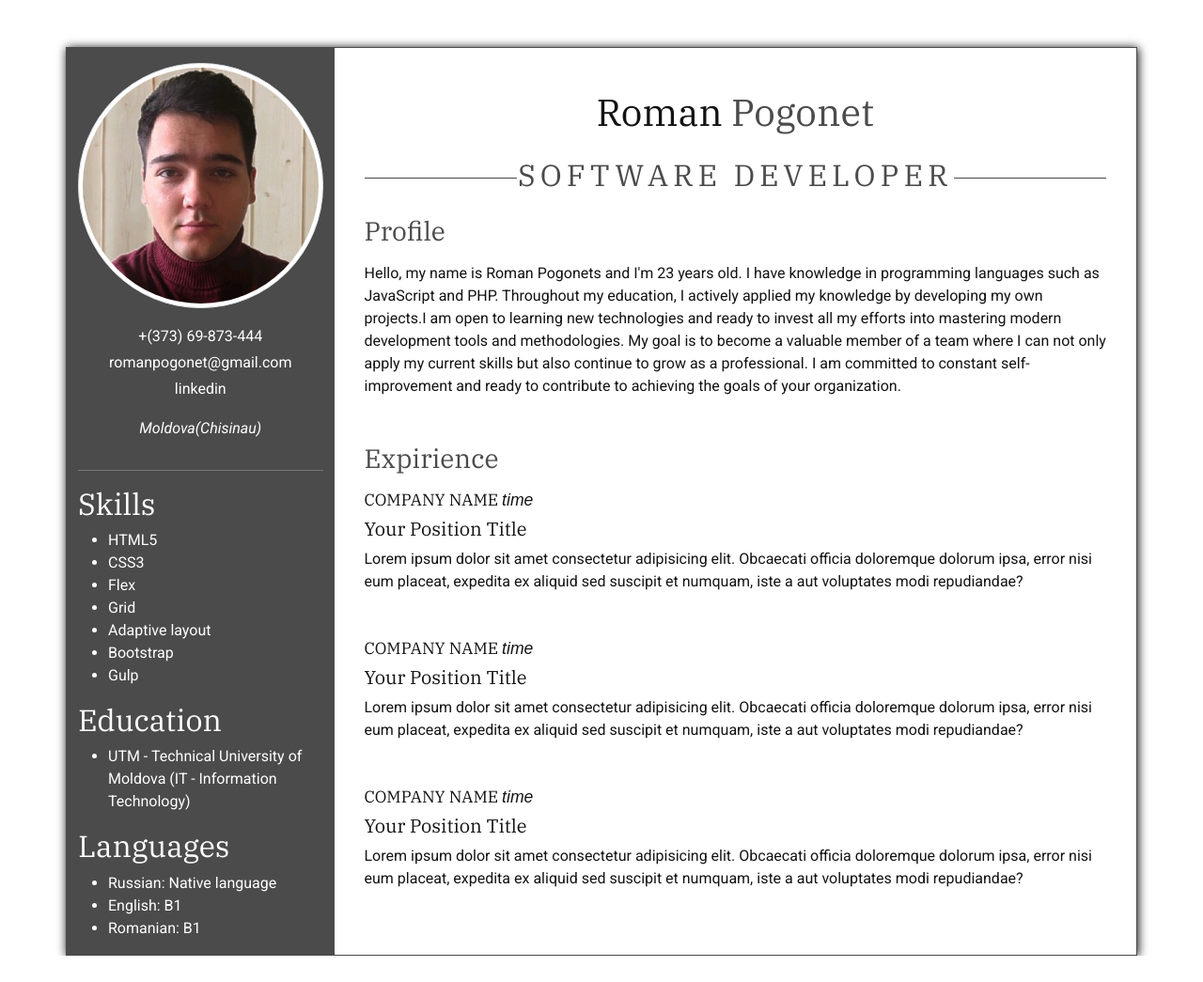
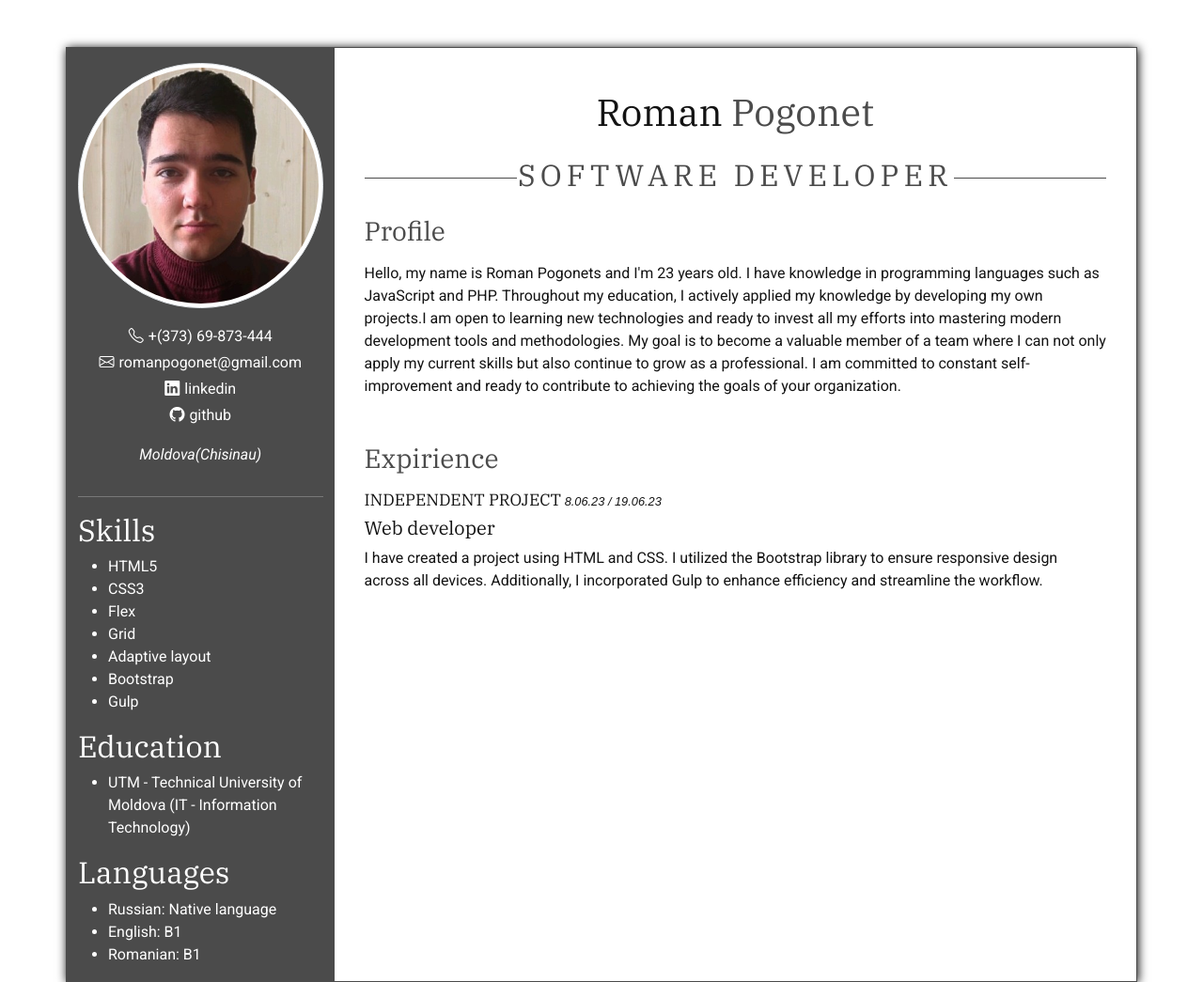
Before and after one commit to romasckhin/cv-project, a website: page src/index.html in a window 1280 px wide. Shown: the whole page at 94% size. Before the commit the page ends 1017 px from the top, so only its background shows below. Drawn offline with nearby package versions, Linux system fonts and the light colour scheme.

Commit message:
adding bootstrap icons and updating experience

```diff
--- a/src/css/style.css
+++ b/src/css/style.css
@@ -26,11 +26,17 @@ body {
     text-decoration: none;
 }
 
-.cv-left .contacts-block {
+.bi {
+    margin-right: 5px;
+}
+
+.contacts-block {
     line-height: 175%;
     list-style-type: none;
     padding-left: 0px;
+    text-align: center
 }
+
 
 .photo-block img {
     display: block;
@@ -59,7 +65,7 @@ article {
 }
 
 .company-name i {
-    font-style: .8rem;
+    font-size: .8rem;
     font-family: Arial, sans-serif;
     text-transform: none;
 }
@@ -102,6 +108,10 @@ article {
         line-height: 150%;
         padding-left: 25px;
     }
+
+    .contacts-block li a {
+        font-size: 13px;
+    }
 }
 
 @media (max-width: 576px) {
--- a/src/index.html
+++ b/src/index.html
@@ -8,6 +8,7 @@
 
     <title>cv-project</title>
 
+    <link rel="stylesheet" href="https://cdn.jsdelivr.net/npm/bootstrap-icons@1.10.5/font/bootstrap-icons.css">
     <link rel="stylesheet" href="./css/bootstrap.css">
     <link rel="stylesheet" href="./css/style.css">
 
@@ -25,10 +26,13 @@
                     <div class="photo-block col-lg-12 col-md-12 col-sm-6 col-xs-12">
                         <img src="./images/myphoto.jpg" alt="Roman Pogonet"
                             class="img-thumbnail rounded-circle mt-3 mb-3">
-                        <ul class="contacts-block text-center">
-                            <li><a href="tel:+37369873444">+(373) 69-873-444 </a></li>
-                            <li><a href="mailto:romanpogonet@gmail.com">romanpogonet@gmail.com</a></li>
-                            <li><a href="https://www.linkedin.com/in/roman-pogonet-ab8089201/">linkedin</a></li>
+                        <ul class="contacts-block">
+                            <li><i class="bi bi-telephone"></i><a href="tel:+37369873444">+(373) 69-873-444 </a></li>
+                            <li><i class="bi bi-envelope"></i><a
+                                    href="mailto:romanpogonet@gmail.com">romanpogonet@gmail.com</a></li>
+                            <li><i class="bi bi-linkedin"></i><a
+                                    href="https://www.linkedin.com/in/roman-pogonet-ab8089201/">linkedin</a></li>
+                            <li><i class="bi bi-github"></i><a href="https://github.com/romasckhin">github</a></li>
                         </ul>
                         <div class="address text-center">
                             <p>Moldova(Chisinau)</p>
@@ -99,30 +103,12 @@
                     </p>
                     <h3 class="mb-3 expirience color-grey">Expirience</h3>
                     <section class="mb-5">
-                        <h4 class="company-name mb-2">Company name <i>time</i></h4>
-                        <h5>Your Position Title</h5>
+                        <h4 class="company-name mb-2">Independent project<i> 8.06.23 / 19.06.23</i></h4>
+                        <h5>Web developer</h5>
                         <p>
-                            Lorem ipsum dolor sit amet consectetur adipisicing elit. Obcaecati officia doloremque
-                            dolorum ipsa, error nisi eum placeat, expedita ex aliquid sed suscipit et numquam, iste a
-                            aut voluptates modi repudiandae?
-                        </p>
-                    </section>
-                    <section class="mb-5">
-                        <h4 class="company-name mb-2">Company name <i>time</i></h4>
-                        <h5>Your Position Title</h5>
-                        <p>
-                            Lorem ipsum dolor sit amet consectetur adipisicing elit. Obcaecati officia doloremque
-                            dolorum ipsa, error nisi eum placeat, expedita ex aliquid sed suscipit et numquam, iste a
-                            aut voluptates modi repudiandae?
-                        </p>
-                    </section>
-                    <section class="mb-5">
-                        <h4 class="company-name mb-2">Company name <i>time</i></h4>
-                        <h5>Your Position Title</h5>
-                        <p>
-                            Lorem ipsum dolor sit amet consectetur adipisicing elit. Obcaecati officia doloremque
-                            dolorum ipsa, error nisi eum placeat, expedita ex aliquid sed suscipit et numquam, iste a
-                            aut voluptates modi repudiandae?
+                            I have created a project using HTML and CSS. I utilized the Bootstrap library to ensure
+                            responsive design across all devices. Additionally, I incorporated Gulp to enhance
+                            efficiency and streamline the workflow.
                         </p>
                     </section>
                 </article>
```
